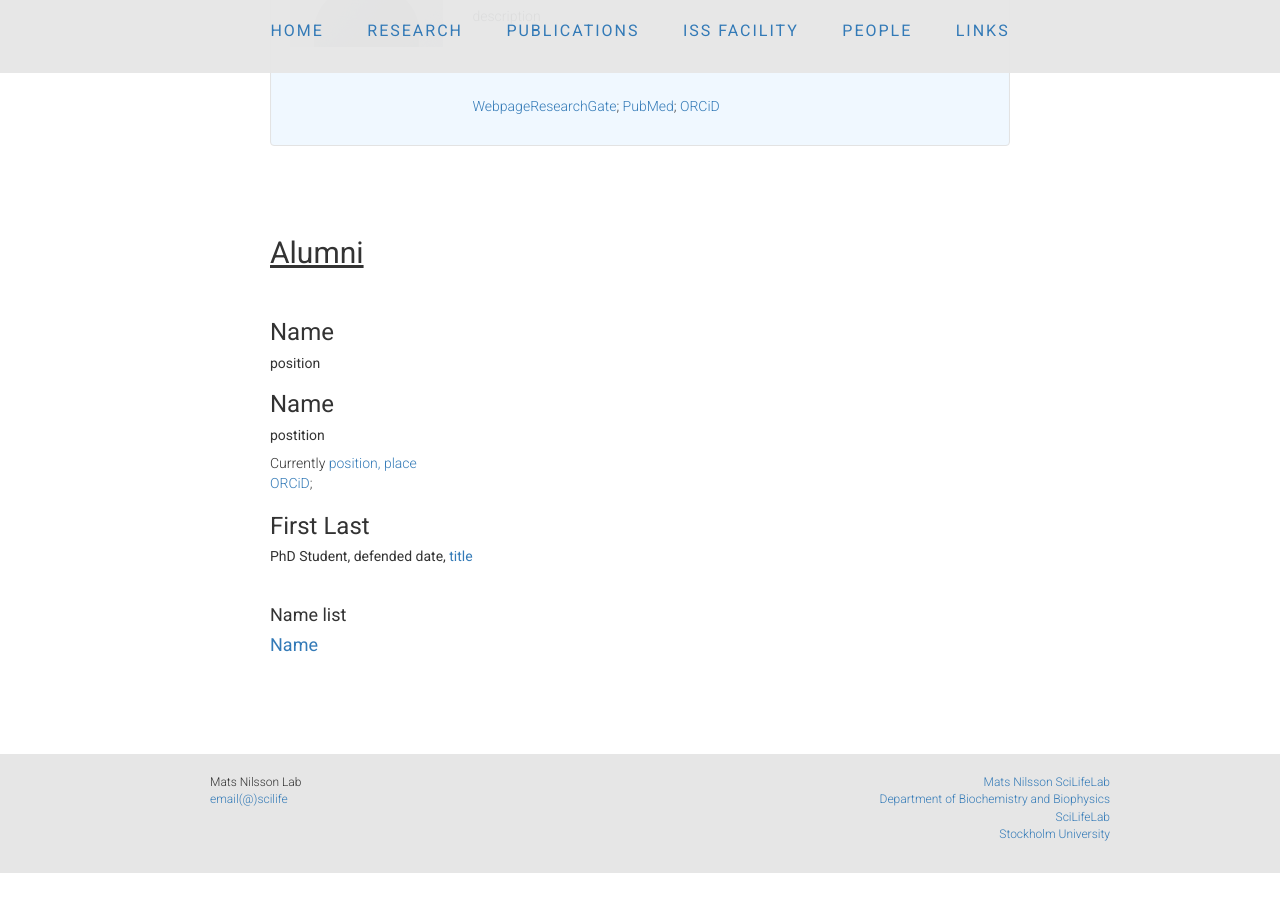
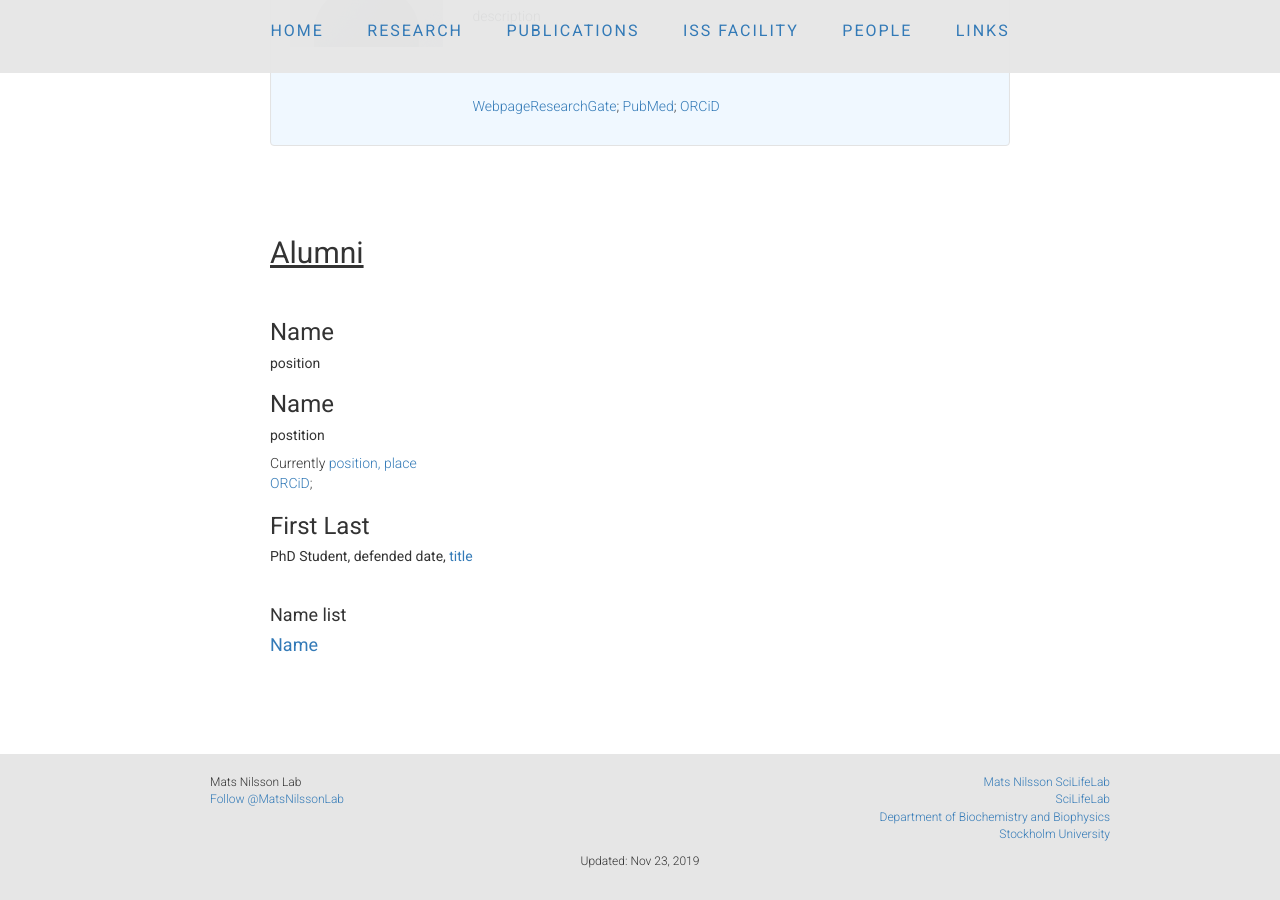
Before and after one commit to flintott/NilssonLab, a Jekyll site: the page people/index.html, which Jekyll copies as it is, in a window 1280 px wide and 900 px high, scrolled down 6844 px. Built offline with Jekyll 4.4.1, drawn with Linux system fonts in a browser that asks for light colours; comment, search, counter and statistics services are not loaded; before the commit the page ends 7717 px from its top, so only the background shows below that.

Commit message:
Update index.html

```diff
--- a/people/index.html
+++ b/people/index.html
@@ -581,23 +581,32 @@
 
 <p>&nbsp;<p><p>&nbsp;<p>
 
-<footer class="footer">
+  <footer class="footer">
     <div class="wrapfoot">
       <div class="row">
 	<div class=" col-sm-4  col-md-3 col-lg-3">
           <ul>
             <li>Mats Nilsson Lab</li>
-            <li><a href="mailto:(email)">email(@)scilife</a></li>
+	    <li><a href="https://twitter.com/MatsNilssonLab" class="twitter-follow-button" data-show-count="false">Follow @MatsNilssonLab</a><script async src="https://platform.twitter.com/widgets.js" charset="utf-8"></script></li>
           </ul>
         </div>
         <div class=" col-sm-8  col-md-9 col-lg-9" align="right">
 	  <ul>
             <li><a href="https://www.scilifelab.se/researchers/mats-nilsson/">Mats Nilsson SciLifeLab</a></li>
-            <li><a href="https://www.dbb.su.se/">Department of Biochemistry and Biophysics</a></li>
             <li><a href="https://www.scilifelab.se/">SciLifeLab</a></li>
-	    <li><a href="https://www.su.se/english/">Stockholm University</a></li>
+	    <li><a href="https://www.dbb.su.se/">Department of Biochemistry and Biophysics</a></li>
+            <li><a href="https://www.su.se/english/">Stockholm University</a></li>
           </ul>
         </div>
+      </div>
+      <div class="row">
+	<div class=" col-sm-4  col-md-4 col-lg-4">
+        </div>
+        <div class=" col-sm-4  col-md-4 col-lg-4" align="center">
+		<p>Updated: Nov 23, 2019</p>
+	</div>
+        <div class=" col-sm-4  col-md-4 col-lg-4">
+	</div>
       </div>
     </div>
   </footer>
@@ -605,5 +614,6 @@
 
 
 
+
 </body>
 </html>
```
